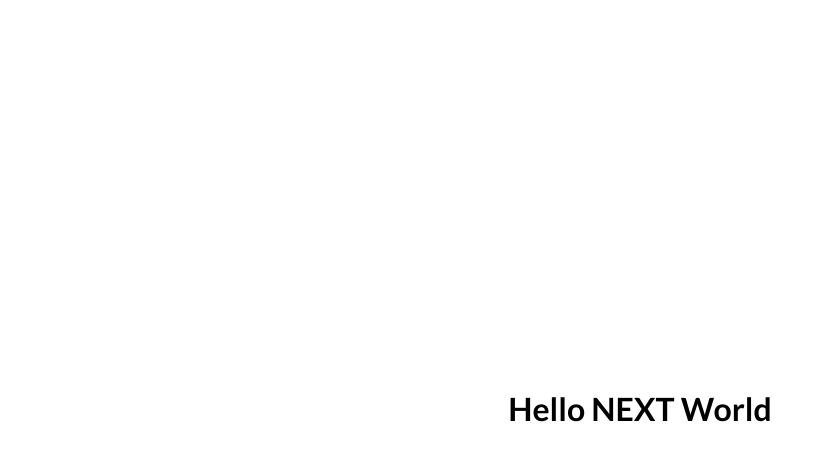
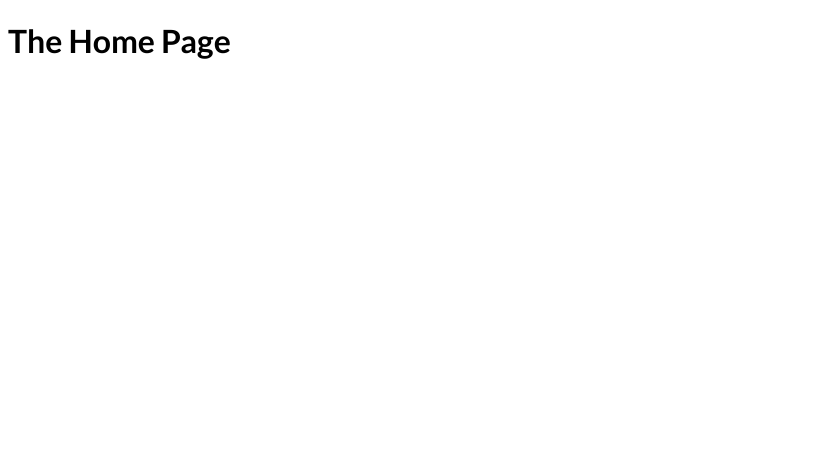
Before and after one commit to David-mwendwa/danext-blog, a Next.js app: page / in a window 1280 px wide. Shown: the top 460 px of the page, without its empty margins (0-825 px from the left). Built offline with nearby package versions, Linux system fonts and the light colour scheme.

Commit message:
feat: add first page

```diff
--- a/pages/api/hello.js
+++ /dev/null
@@ -1,5 +0,0 @@
-// Next.js API route support: https://nextjs.org/docs/api-routes/introduction
-
-export default function handler(req, res) {
-  res.status(200).json({ name: 'John Doe' })
-}
--- a/pages/index.js
+++ b/pages/index.js
@@ -1,11 +1,9 @@
-import Head from 'next/head'
-import Image from 'next/image'
-import styles from '../styles/Home.module.css'
+function HomePage() {
+  return (
+    <div>
+      <h1>The Home Page</h1>
+    </div>
+  );
+}
 
-export default function Home() {
-  return (
-    <div className={styles.container}>
-      <h1>Hello NEXT World</h1>
-    </div>
-  )
-}
+export default HomePage;
```
